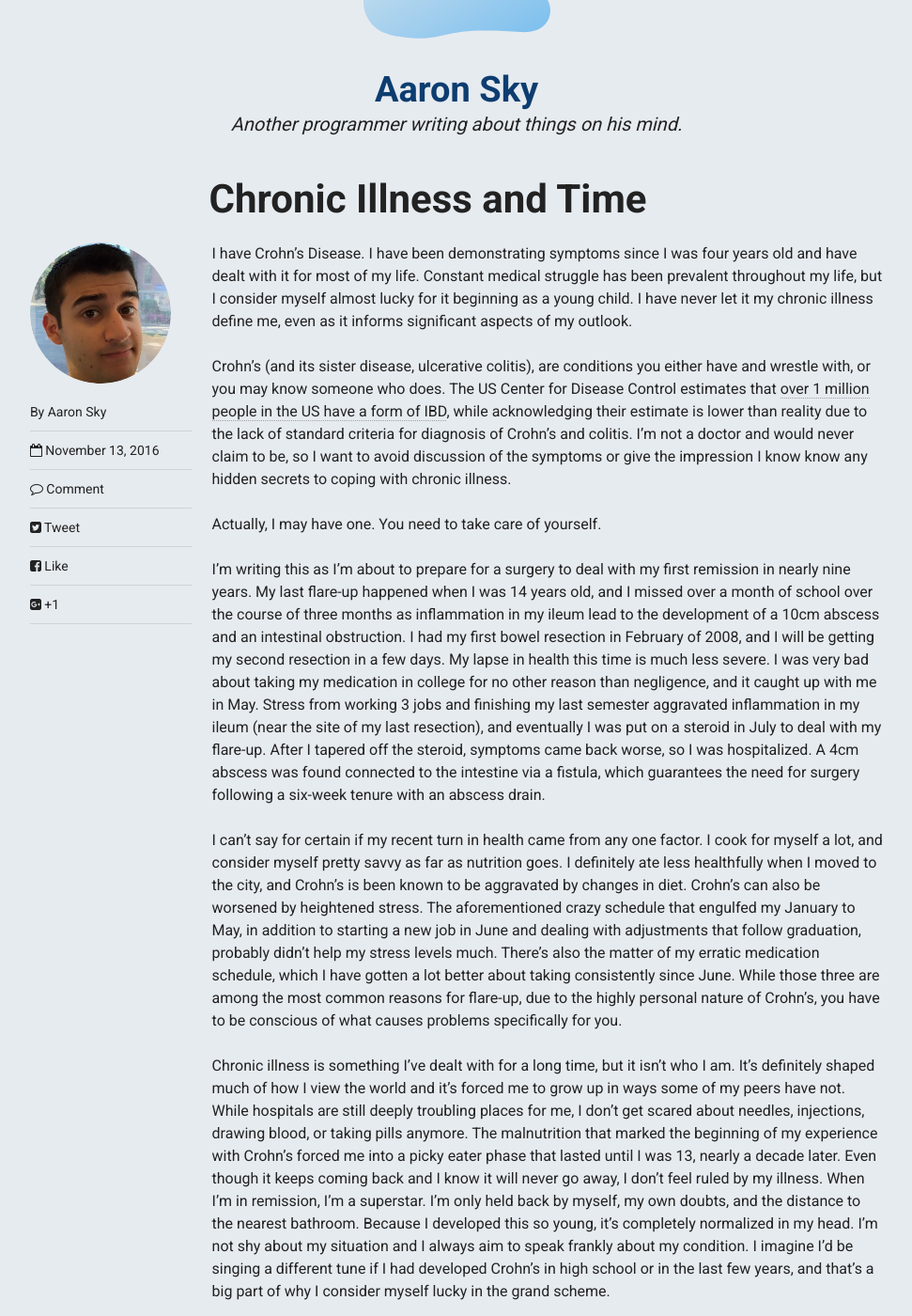
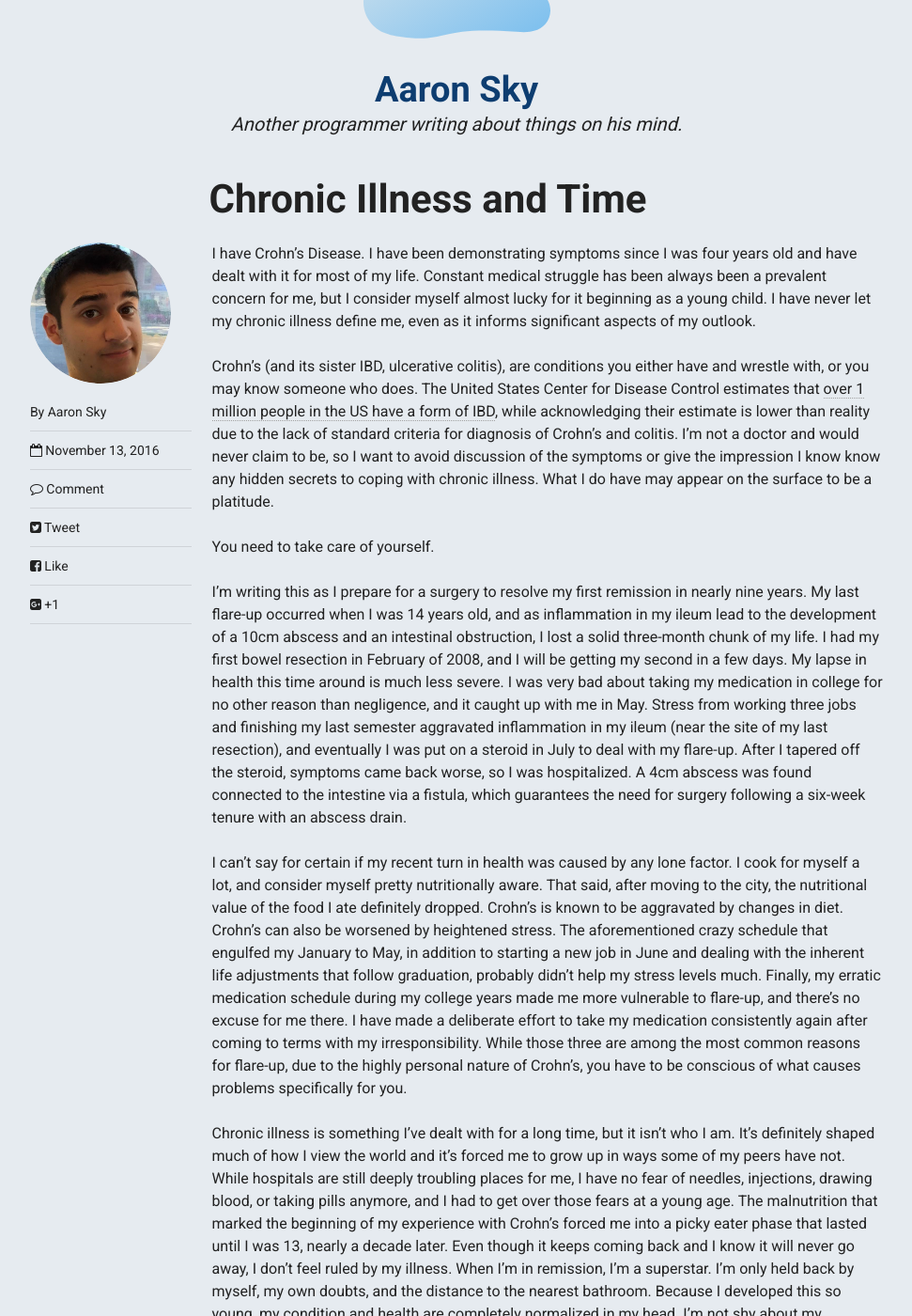
Before and after one commit to aaronsky/aaronsky, a Jekyll site: the page built from _posts/2016-11-13-chronic-illness-and-time.md, in a window 1280 px wide and 1400 px high, scrolled down 220 px. Shown: the whole window at 94% size, without its empty margins (154-1125 px from the left). Built offline with Jekyll 4.4.1, drawn with Linux system fonts in a browser that asks for light colours; comment, search, counter and statistics services are not loaded; some of the changed text lies outside the part shown.

Commit message:
Proofreading in the morning
Former-commit-id: 0db3f69f6e031b83dba78d05453fa84419e45793

```diff
--- a/_posts/2016-11-13-chronic-illness-and-time.md
+++ b/_posts/2016-11-13-chronic-illness-and-time.md
@@ -6,19 +6,19 @@ share: true
 tags: []
 ---
 
-I have Crohn's Disease. I have been demonstrating symptoms since I was four years old and have dealt with it for most of my life. Constant medical struggle has been prevalent throughout my life, but I consider myself almost lucky for it beginning as a young child. I have never let it my chronic illness define me, even as it informs significant aspects of my outlook.
+I have Crohn's Disease. I have been demonstrating symptoms since I was four years old and have dealt with it for most of my life. Constant medical struggle has been always been a prevalent concern for me, but I consider myself almost lucky for it beginning as a young child. I have never let my chronic illness define me, even as it informs significant aspects of my outlook.
 
 <!--more-->
 
-Crohn's (and its sister disease, ulcerative colitis), are conditions you either have and wrestle with, or you may know someone who does. The US Center for Disease Control estimates that [over 1 million people in the US have a form of IBD](http://www.cdc.gov/ibd/ibd-epidemiology.htm), while acknowledging their estimate is lower than reality due to the lack of standard criteria for diagnosis of Crohn's and colitis. I'm not a doctor and would never claim to be, so I want to avoid discussion of the symptoms or give the impression I know know any hidden secrets to coping with chronic illness.
+Crohn's (and its sister IBD, ulcerative colitis), are conditions you either have and wrestle with, or you may know someone who does. The United States Center for Disease Control estimates that [over 1 million people in the US have a form of IBD](http://www.cdc.gov/ibd/ibd-epidemiology.htm), while acknowledging their estimate is lower than reality due to the lack of standard criteria for diagnosis of Crohn's and colitis. I'm not a doctor and would never claim to be, so I want to avoid discussion of the symptoms or give the impression I know know any hidden secrets to coping with chronic illness. What I do have may appear on the surface to be a platitude.
 
-Actually, I may have one. You need to take care of yourself.
+You need to take care of yourself.
 
-I'm writing this as I'm about to prepare for a surgery to deal with my first remission in nearly nine years. My last flare-up happened when I was 14 years old, and I missed over a month of school over the course of three months as inflammation in my ileum lead to the development of a 10cm abscess and an intestinal obstruction. I had my first bowel resection in February of 2008, and I will be getting my second resection in a few days. My lapse in health this time is much less severe. I was very bad about taking my medication in college for no other reason than negligence, and it caught up with me in May. Stress from working 3 jobs and finishing my last semester aggravated inflammation in my ileum (near the site of my last resection), and eventually I was put on a steroid in July to deal with my flare-up. After I tapered off the steroid, symptoms came back worse, so I was hospitalized. A 4cm abscess was found connected to the intestine via a fistula, which guarantees the need for surgery following a six-week tenure with an abscess drain.
+I'm writing this as I prepare for a surgery to resolve my first remission in nearly nine years. My last flare-up occurred when I was 14 years old, and as inflammation in my ileum lead to the development of a 10cm abscess and an intestinal obstruction, I lost a solid three-month chunk of my life. I had my first bowel resection in February of 2008, and I will be getting my second in a few days. My lapse in health this time around is much less severe. I was very bad about taking my medication in college for no other reason than negligence, and it caught up with me in May. Stress from working three jobs and finishing my last semester aggravated inflammation in my ileum (near the site of my last resection), and eventually I was put on a steroid in July to deal with my flare-up. After I tapered off the steroid, symptoms came back worse, so I was hospitalized. A 4cm abscess was found connected to the intestine via a fistula, which guarantees the need for surgery following a six-week tenure with an abscess drain.
 
-I can't say for certain if my recent turn in health came from any one factor. I cook for myself a lot, and consider myself pretty savvy as far as nutrition goes. I definitely ate less healthfully when I moved to the city, and Crohn's is been known to be aggravated by changes in diet. Crohn's can also be worsened by heightened stress. The aforementioned crazy schedule that engulfed my January to May, in addition to starting a new job in June and dealing with adjustments that follow graduation, probably didn't help my stress levels much. There's also the matter of my erratic medication schedule, which I have gotten a lot better about taking consistently since June. While those three are among the most common reasons for flare-up, due to the highly personal nature of Crohn's, you have to be conscious of what causes problems specifically for you.
+I can't say for certain if my recent turn in health was caused by any lone factor. I cook for myself a lot, and consider myself pretty nutritionally aware. That said, after moving to the city, the nutritional value of the food I ate definitely dropped. Crohn's is known to be aggravated by changes in diet. Crohn's can also be worsened by heightened stress. The aforementioned crazy schedule that engulfed my January to May, in addition to starting a new job in June and dealing with the inherent life adjustments that follow graduation, probably didn't help my stress levels much. Finally, my erratic medication schedule during my college years made me more vulnerable to flare-up, and there's no excuse for me there. I have made a deliberate effort to take my medication consistently again after coming to terms with my irresponsibility. While those three are among the most common reasons for flare-up, due to the highly personal nature of Crohn's, you have to be conscious of what causes problems specifically for you.
 
-Chronic illness is something I've dealt with for a long time, but it isn't who I am. It's definitely shaped much of how I view the world and it's forced me to grow up in ways some of my peers have not. While hospitals are still deeply troubling places for me, I don't get scared about needles, injections, drawing blood, or taking pills anymore. The malnutrition that marked the beginning of my experience with Crohn's forced me into a picky eater phase that lasted until I was 13, nearly a decade later. Even though it keeps coming back and I know it will never go away, I don't feel ruled by my illness. When I'm in remission, I'm a superstar. I'm only held back by myself, my own doubts, and the distance to the nearest bathroom. Because I developed this so young, it's completely normalized in my head. I'm not shy about my situation and I always aim to speak frankly about my condition. I imagine I'd be singing a different tune if I had developed Crohn's in high school or in the last few years, and that's a big part of why I consider myself lucky in the grand scheme.
+Chronic illness is something I've dealt with for a long time, but it isn't who I am. It's definitely shaped much of how I view the world and it's forced me to grow up in ways some of my peers have not. While hospitals are still deeply troubling places for me, I have no fear of needles, injections, drawing blood, or taking pills anymore, and I had to get over those fears at a young age. The malnutrition that marked the beginning of my experience with Crohn's forced me into a picky eater phase that lasted until I was 13, nearly a decade later. Even though it keeps coming back and I know it will never go away, I don't feel ruled by my illness. When I'm in remission, I'm a superstar. I'm only held back by myself, my own doubts, and the distance to the nearest bathroom. Because I developed this so young, my condition and health are completely normalized in my head. I'm not shy about my situation and I always aim to speak frankly about my condition. I imagine I'd be singing a different tune if I had developed Crohn's in high school or in the last few years, and that's a big part of why I consider myself lucky in the grand scheme.
 
 If you're out there reading this piece and you have a chronic illness (or even an IBD like Crohn's or colitis), there a couple things I want you to know. First, thanks for reading! I appreciate you reading this far into my late night pre-surgery babble. Second, you are not alone, and you don't owe anyone anything for your illness. You are not your illness, it's just another piece of the complex tapestry that is you. That may be sappy, but that's because it's 2AM and I'm very sleepy.
 
```
